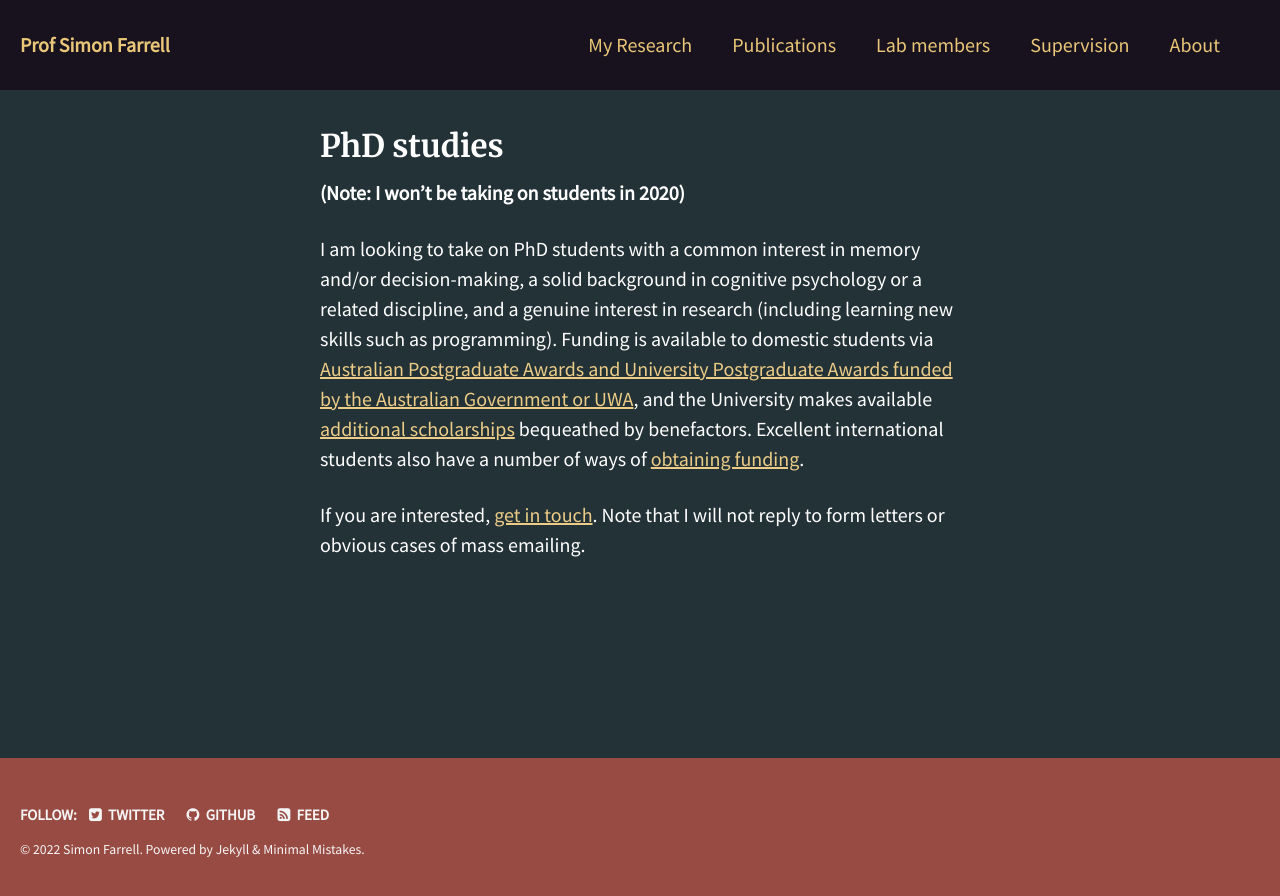
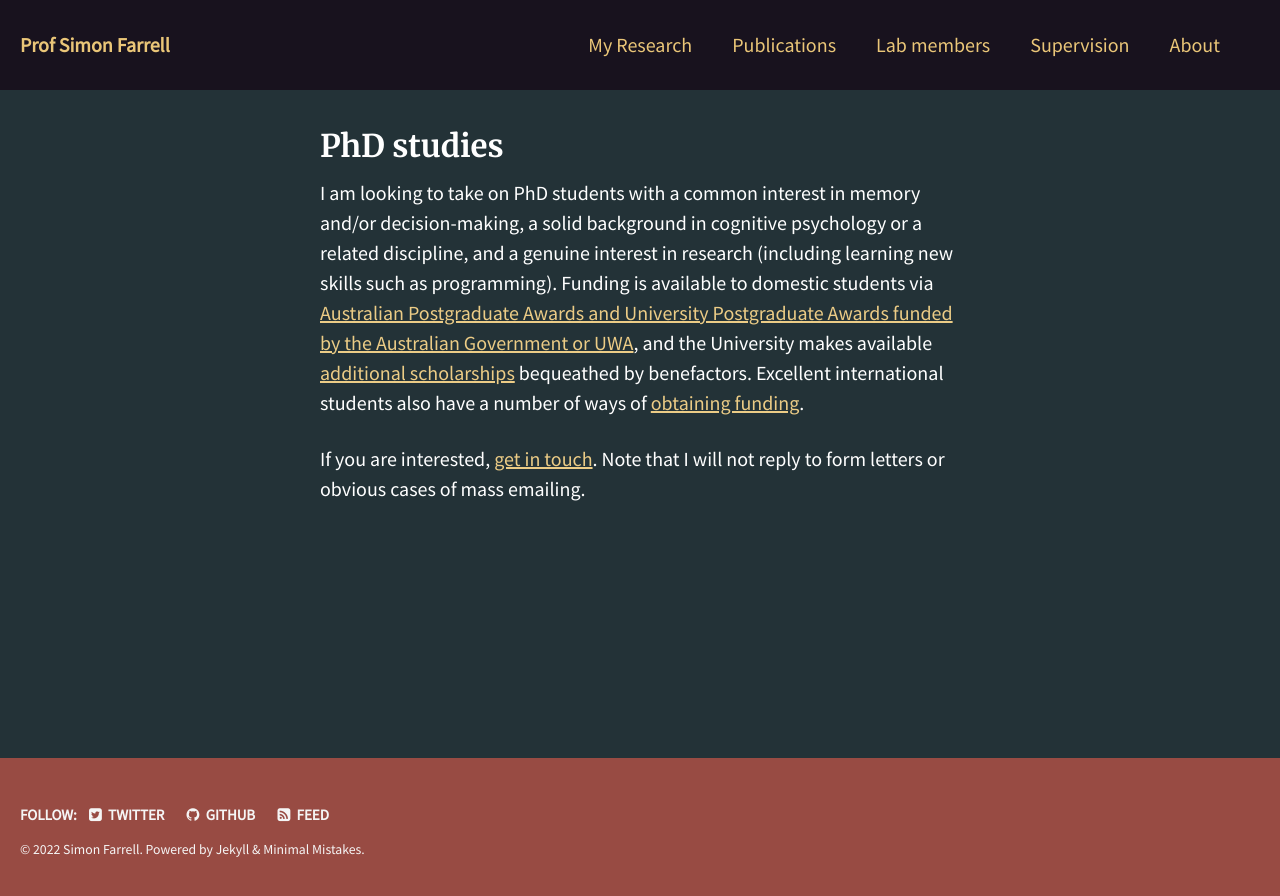
Before and after one commit to psy-farrell/psy-farrell.github.io, a Jekyll site: the page built from _pages/PhD.md, in a window 1280 px wide. Shown: the top 896 px of the page. Built offline with Jekyll 4.4.1, drawn with Linux system fonts in a browser that asks for light colours.

Commit message:
2022 August updates

```diff
--- a/_layouts/home.html
+++ b/_layouts/home.html
@@ -6,6 +6,8 @@
 <h1>Simon Farrell</h1>
 
 I am a Professor in the School of Psychological Science at the University of Western Australia. My research examines human memory over the short and longer term, how we prioritise memories, and how memory is sampled to make choices.
+<p>
+This page is not updated regularly, please see the <a href="https://research-repository.uwa.edu.au/en/persons/simon-farrell">UWA research repository</a> for up to date info on papers and research.
 <p>
 
 <br>
--- a/_pages/PhD.md
+++ b/_pages/PhD.md
@@ -3,8 +3,6 @@
 title: PhD studies
 ---
 
-**(Note: I won't be taking on students in 2020)**
-
 I am looking to take on PhD students with a common interest in memory and/or decision-making, a solid background in cognitive psychology or a related discipline, and a genuine interest in research (including learning new skills such as programming). Funding is available to domestic students via [Australian Postgraduate Awards and University Postgraduate Awards funded by the Australian Government or UWA](http://www.scholarships.uwa.edu.au/search?sc_view=1&id=341&page=1&q=Australian+Postgraduate+Award&s=1&old_key=0), and the University makes available [additional scholarships](http://www.scholarships.uwa.edu.au/future-students/postgrad/prestigious) bequeathed by benefactors. Excellent international students also have a number of ways of [obtaining funding](http://www.scholarships.uwa.edu.au/future-students/postgrad/international).
 
 If you are interested, [get in touch](mailto:simon.farrell@uwa.edu.au). Note that I will not reply to form letters or obvious cases of mass emailing.
```
